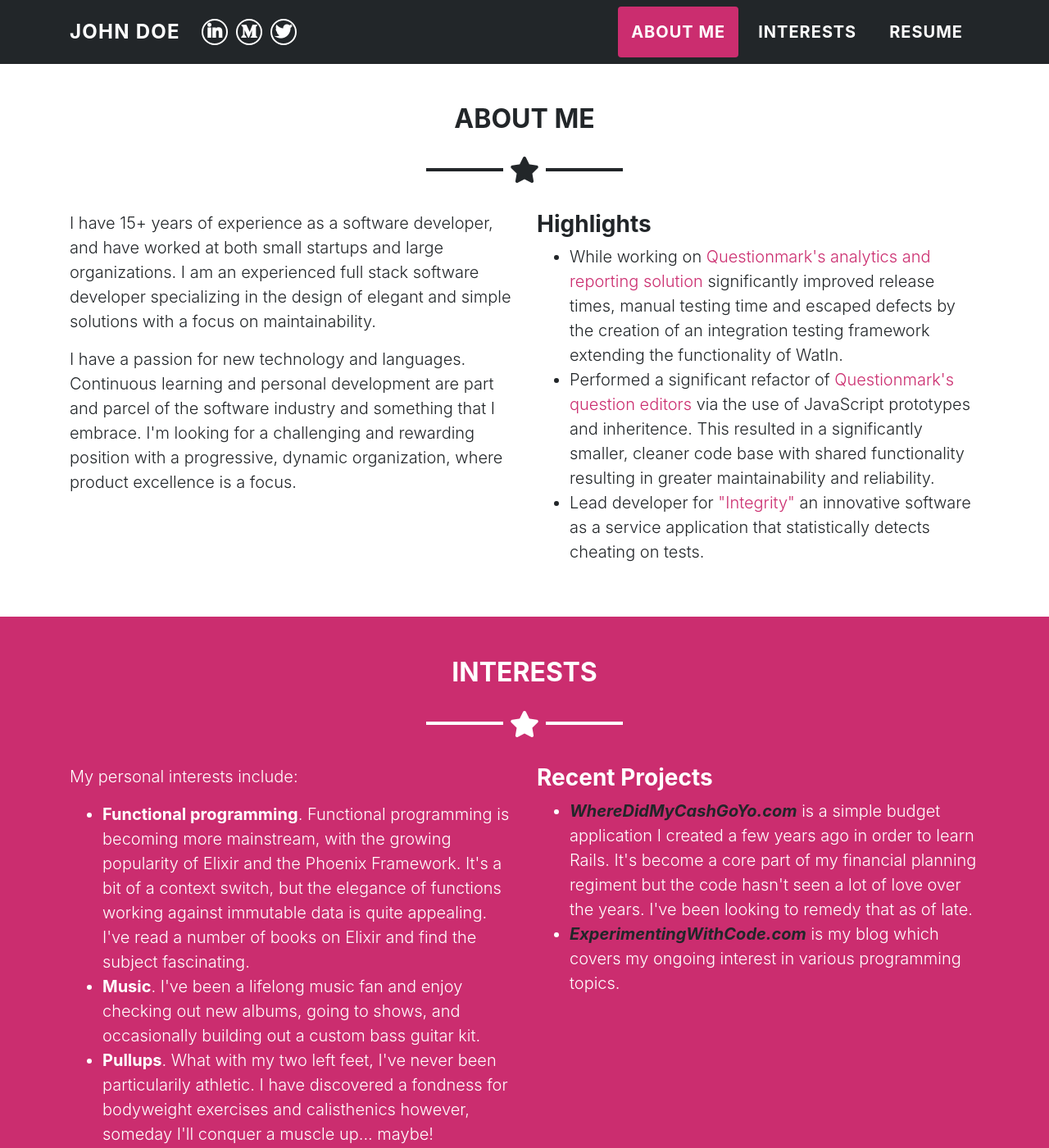
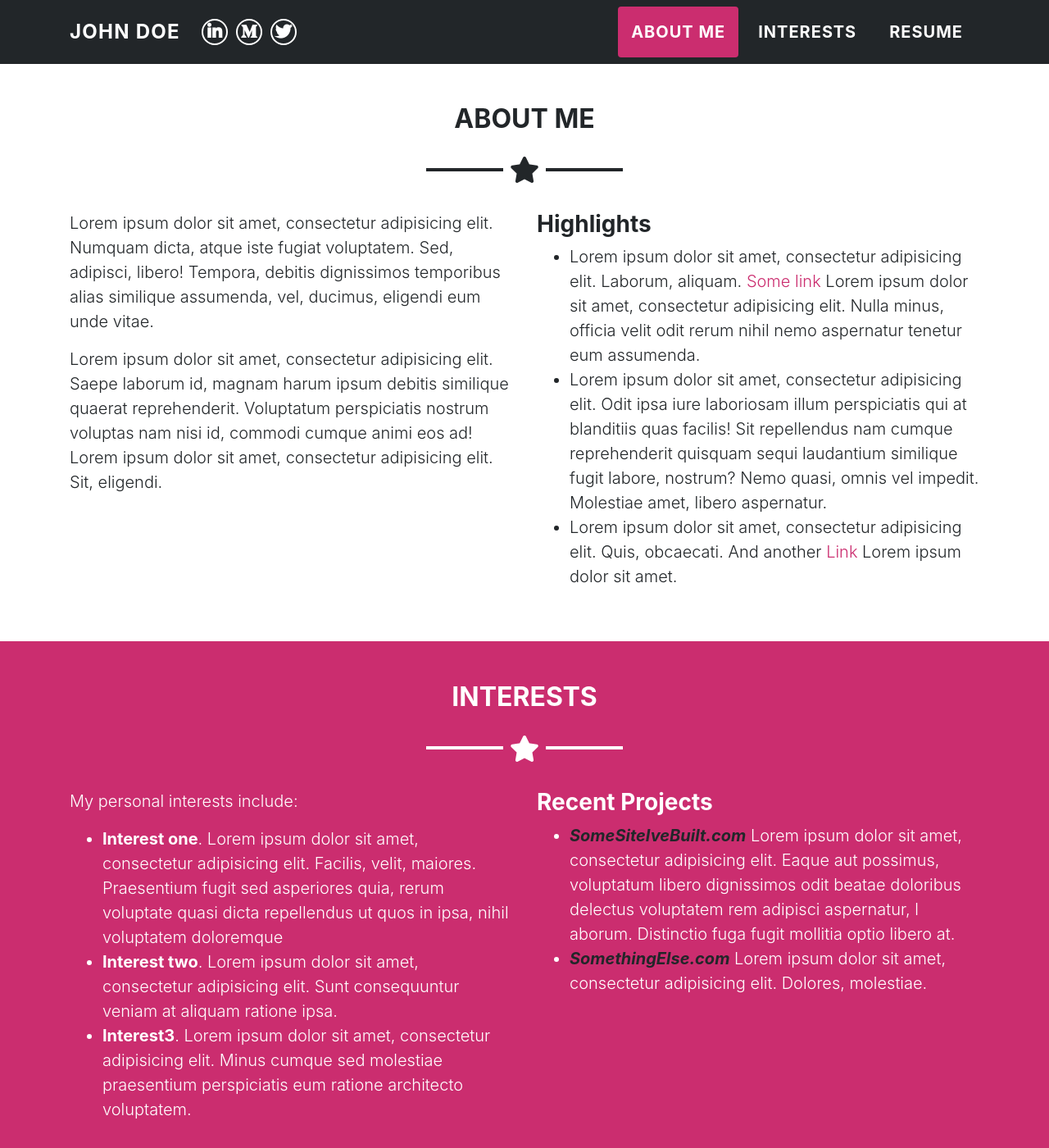
Before and after one commit to riebeekn/jekyll-bootstrap-4-one-page-bio, a Jekyll site: the page built from index.html, in a window 1280 px wide and 1400 px high, scrolled down 504 px. Shown: the whole window at 82% size. Built offline with Jekyll 4.4.1, drawn with Linux system fonts in a browser that asks for light colours; nearby versions of some CDN libraries.

Commit message:
finished updating text and read me documentation

```diff
--- a/_config.yml
+++ b/_config.yml
@@ -1,7 +1,13 @@
-# Site settings
+# SITE SETTINGS
+# replace with the name you want displayed on the bio (i.e. your name)
 name: John Doe
-description: Senior Software Developer in Toronto, Canada
+# replace with your desired description
+description: Software Developer in SomeCity, SomeCountry
+# replace with keywords you want placed in the meta keywords section of the HTML header
+keywords: Software Developer, .NET, Ruby, Elixir, Javascript, HTML, Testing
+# replace with your contact email (used for the email link in the footer)
 email: john.doe@example.com
+# replace with the production URL or your bio site
 root_url: https://johndoe.com
 
 # Icon Links to display in the navbar as round icon buttons
--- a/_includes/about.html
+++ b/_includes/about.html
@@ -10,46 +10,42 @@
     <div class="row lead">
       <div class="col-sm">
         <p>
-          I have 15+ years of experience as a software developer, and have worked
-          at both small startups and large organizations.  I am an experienced
-          full stack software developer specializing in the design of elegant and
-          simple solutions with a focus on maintainability.
+          Lorem ipsum dolor sit amet, consectetur adipisicing elit. Numquam dicta,
+          atque iste fugiat voluptatem. Sed, adipisci, libero! Tempora, debitis
+          dignissimos temporibus alias similique assumenda, vel, ducimus,
+          eligendi eum unde vitae.
         </p>
         <p>
-          I have a passion for new technology and languages.
-          Continuous learning and personal development are part and parcel of the
-          software industry and something that I embrace.
-          I'm looking for a challenging and rewarding position with a progressive, dynamic
-          organization, where product excellence is a focus.
+          Lorem ipsum dolor sit amet, consectetur adipisicing elit.
+          Saepe laborum id, magnam harum ipsum debitis similique quaerat reprehenderit.
+          Voluptatum perspiciatis nostrum voluptas nam nisi id, commodi cumque animi eos ad!
+          Lorem ipsum dolor sit amet, consectetur adipisicing elit. Sit, eligendi.
         </p>
       </div>
       <div class="col-sm">
         <h3>Highlights</h3>
         <ul>
           <li>
-            While working on
-            <a target="_blank" href="https://www.questionmark.com/content/questionmark-analytics">
-              Questionmark's analytics and reporting solution
+            Lorem ipsum dolor sit amet, consectetur adipisicing elit. Laborum, aliquam.
+            <a target="_blank" href="http://example.com/">
+              Some link
             </a>
-            significantly improved release times, manual testing time and escaped defects by
-            the creation of an integration testing framework extending the functionality of WatIn.
+            Lorem ipsum dolor sit amet, consectetur adipisicing elit. Nulla minus, officia
+            velit odit rerum nihil nemo aspernatur tenetur eum assumenda.
           </li>
           <li>
-            Performed a significant refactor of
-            <a target="_blank" href="https://www.questionmark.com/content/distributed-authoring-and-item-management">
-              Questionmark's question editors
-            </a>
-            via the use of JavaScript prototypes and inheritence.  This resulted in a
-            significantly smaller, cleaner code base with shared functionality resulting
-            in greater maintainability and reliability.
+            Lorem ipsum dolor sit amet, consectetur adipisicing elit. Odit ipsa
+            iure laboriosam illum perspiciatis qui at blanditiis quas facilis! Sit
+            repellendus nam cumque reprehenderit quisquam sequi laudantium similique fugit
+            labore, nostrum? Nemo quasi, omnis vel impedit. Molestiae amet, libero aspernatur.
           </li>
           <li>
-            Lead developer for
-            <a target="_blank" href="https://integrity.castlerockresearch.com">
-              "Integrity"
+            Lorem ipsum dolor sit amet, consectetur adipisicing elit. Quis, obcaecati.
+            And another
+            <a target="_blank" href="http://example.com/">
+              Link
             </a>
-            an innovative software as a service application
-            that statistically detects cheating on tests.
+            Lorem ipsum dolor sit amet.
           </li>
         </ul>
       </div>
--- a/_includes/head.html
+++ b/_includes/head.html
@@ -2,8 +2,8 @@
   <meta charset="UTF-8">
   <meta name="viewport" content="width=device-width, initial-scale=1.0">
   <meta http-equiv="X-UA-Compatible" content="ie=edge">
-  <meta name="description" content="Nick Riebeek Senior Software Developer in Toronto, Canada">
-  <meta name="keywords" content="Software Developer, .NET, Ruby, Elixir" />
+  <meta name="description" content="{{ site.description }}">
+  <meta name="keywords" content="{{ site.keywords }}" />
   <title>{{site.name}}</title>
 
   <link rel="stylesheet" href="/css/main.css">
--- a/_includes/interests.html
+++ b/_includes/interests.html
@@ -13,21 +13,20 @@
         </p>
         <ul>
           <li>
-            <span class="font-weight-bold">Functional programming</span>.  Functional programming
-            is becoming more mainstream, with the growing popularity of Elixir and the
-            Phoenix Framework.  It's a bit of a context switch, but the elegance of functions working
-            against immutable data is quite appealing.  I've read
-            a number of books on Elixir and find the subject fascinating.
+            <span class="font-weight-bold">Interest one</span>.
+            Lorem ipsum dolor sit amet, consectetur adipisicing elit. Facilis, velit, maiores.
+            Praesentium fugit sed asperiores quia, rerum voluptate quasi dicta repellendus ut quos in
+            ipsa, nihil voluptatem doloremque
           </li>
           <li>
-            <span class="font-weight-bold">Music</span>.  I've been a lifelong music fan and
-            enjoy checking out new albums, going to shows, and occasionally building out a
-            custom bass guitar kit.
+            <span class="font-weight-bold">Interest two</span>.
+            Lorem ipsum dolor sit amet, consectetur adipisicing elit. Sunt consequuntur veniam at
+            aliquam ratione ipsa.
           </li>
           <li>
-            <span class="font-weight-bold">Pullups</span>. What with my two left feet, I've never
-            been particularily athletic.  I have discovered a fondness for bodyweight exercises
-            and calisthenics however, someday I'll conquer a muscle up... maybe!
+            <span class="font-weight-bold">Interest3</span>.
+            Lorem ipsum dolor sit amet, consectetur adipisicing elit. Minus cumque sed molestiae
+            praesentium perspiciatis eum ratione architecto voluptatem.
           </li>
         </ul>
       </div>
@@ -35,18 +34,18 @@
         <h3>Recent Projects</h3>
         <ul>
           <li>
-            <a target="_blank" href="https://www.wheredidmycashgoyo.com/">
-              <span class="font-italic font-weight-bold">WhereDidMyCashGoYo.com</span>
+            <a target="_blank" href="https://www.example.com/">
+              <span class="font-italic font-weight-bold">SomeSiteIveBuilt.com</span>
             </a>
-          is a simple budget application I created a few years ago in order to learn Rails.
-          It's become a core part of my financial planning regiment but the code
-          hasn't seen a lot of love over the years.  I've been looking to remedy that as of late.
+          Lorem ipsum dolor sit amet, consectetur adipisicing elit. Eaque aut possimus, voluptatum
+          libero dignissimos odit beatae doloribus delectus voluptatem rem adipisci aspernatur, l
+          aborum. Distinctio fuga fugit mollitia optio libero at.
           </li>
           <li>
-            <a target="_blank" href="https://experimentingwithcode.com">
-              <span class="font-italic font-weight-bold">ExperimentingWithCode.com</span>
+            <a target="_blank" href="https://example.com">
+              <span class="font-italic font-weight-bold">SomethingElse.com</span>
             </a>
-            is my blog which covers my ongoing interest in various programming topics.
+            Lorem ipsum dolor sit amet, consectetur adipisicing elit. Dolores, molestiae.
           </li>
         </ul>
       </div>
--- a/_includes/resume.html
+++ b/_includes/resume.html
@@ -3,16 +3,18 @@
   <div class="container">
     <h2 class="text-center text-uppercase text-secondary mb-0">Resume</h2>
     <hr class="star-dark mb-5">
-    <div class="row ml-auto">
+    <div class="row text-center">
+      <div class="col">
         {% if jekyll.environment == 'production' %}
-        <a href="{{ site.root_url }}/assets/resume.pdf" download target="_blank" class="btn btn-primary btn-xl ml-auto">
+          <a href="{{ site.root_url }}/assets/resume.pdf" download target="_blank" class="btn btn-primary btn-xl">
             <i class="fa fa-cloud"></i> Download Resume
           </a>
         {% else %}
-        <a href="{{ site.base_url }}/assets/resume.pdf" download target="_blank" class="btn btn-primary btn-xl ml-auto">
+          <a href="{{ site.base_url }}/assets/resume.pdf" download target="_blank" class="btn btn-primary btn-xl">
             <i class="fa fa-cloud"></i> Download Resume
           </a>
         {% endif %}
       </div>
     </div>
+  </div>
 </section>
```
Also changed, not shown: README.md, _screenshot1.png (added), _screenshot2.png (added), _screenshot3.png (added). Lines whose indentation alone changed are shown as unchanged.
